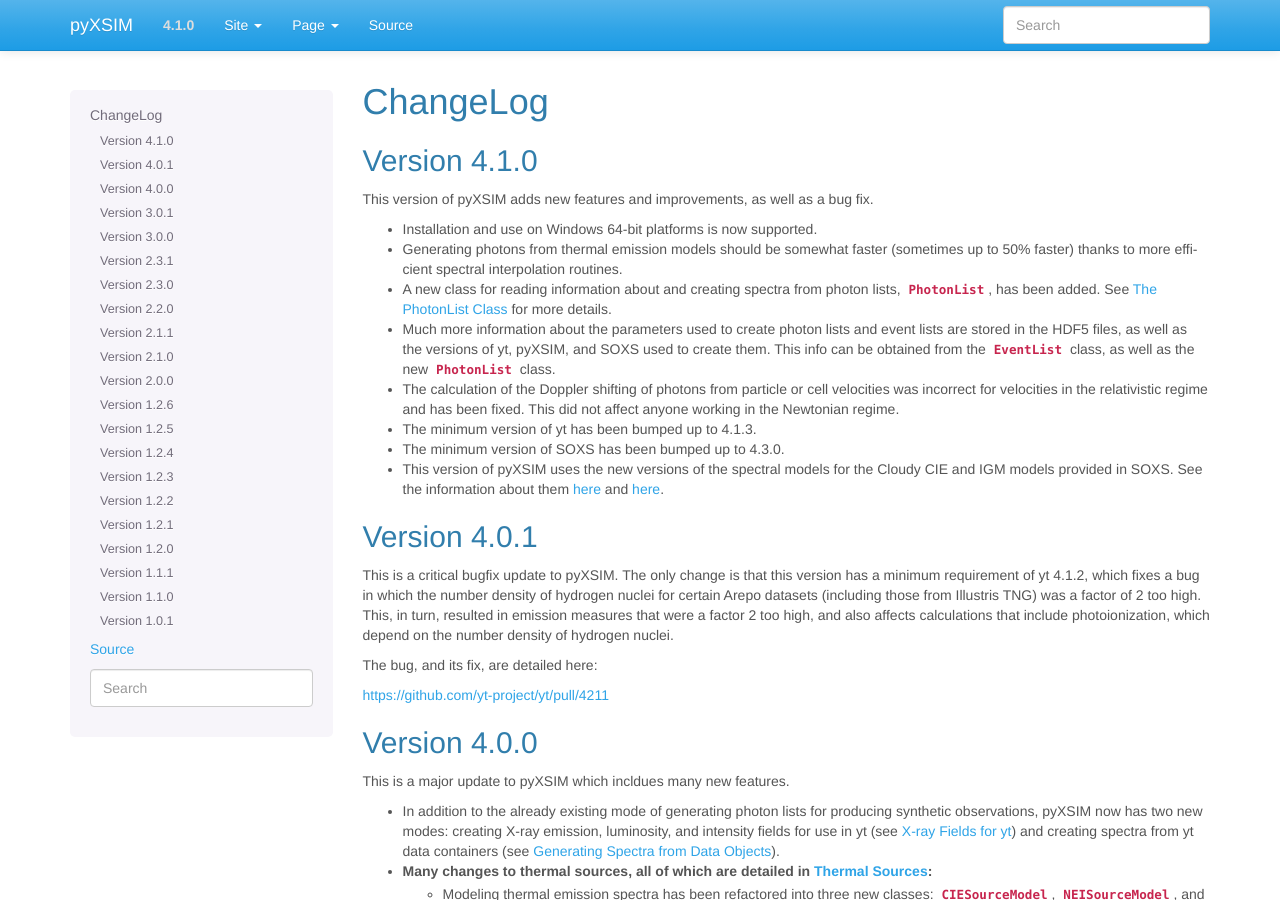
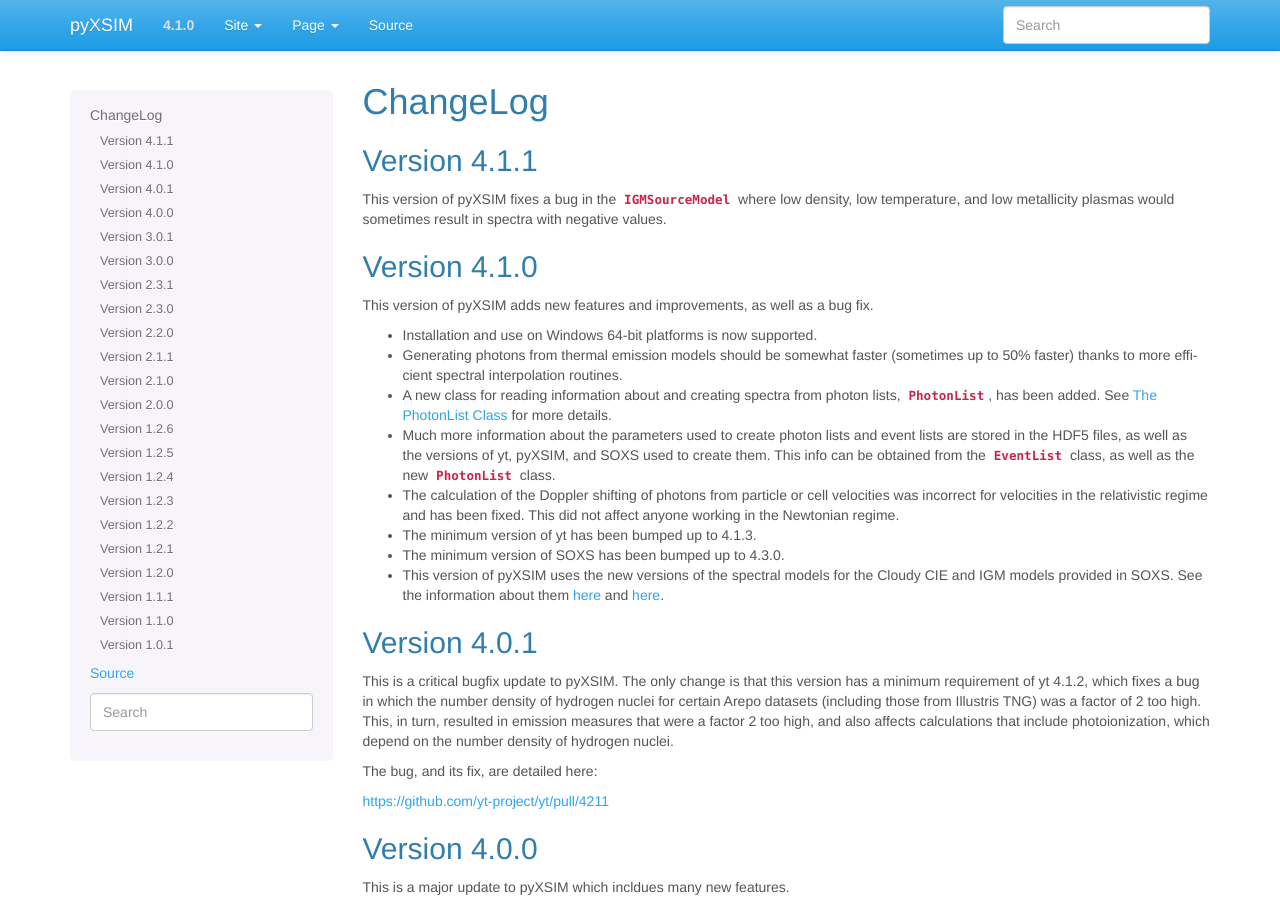
Before and after one commit to jzuhone/pyxsim, a Sphinx documentation site: the page built from doc/source/changelog.rst, in a window 1280 px wide and 900 px high. Built offline with Sphinx 7.4.7, drawn with Linux system fonts in a browser that asks for light colours.

Commit message:
changelog

```diff
--- a/doc/source/changelog.rst
+++ b/doc/source/changelog.rst
@@ -2,6 +2,14 @@
 
 ChangeLog
 =========
+
+Version 4.1.1
+-------------
+
+This version of pyXSIM fixes a bug in the
+:class:`~pyxsim.source_models.thermal_sources.IGMSourceModel` where low density,
+low temperature, and low metallicity plasmas would sometimes result in spectra with
+negative values.
 
 Version 4.1.0
 -------------
```
